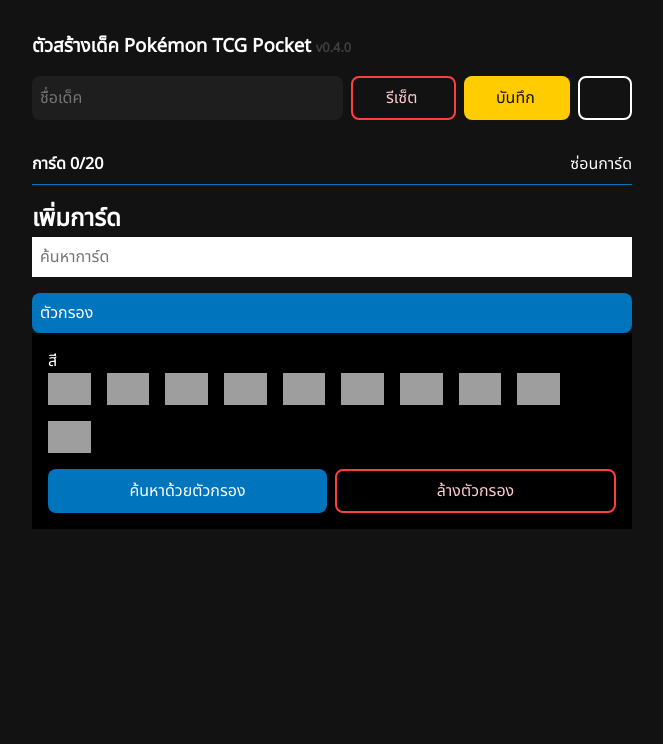
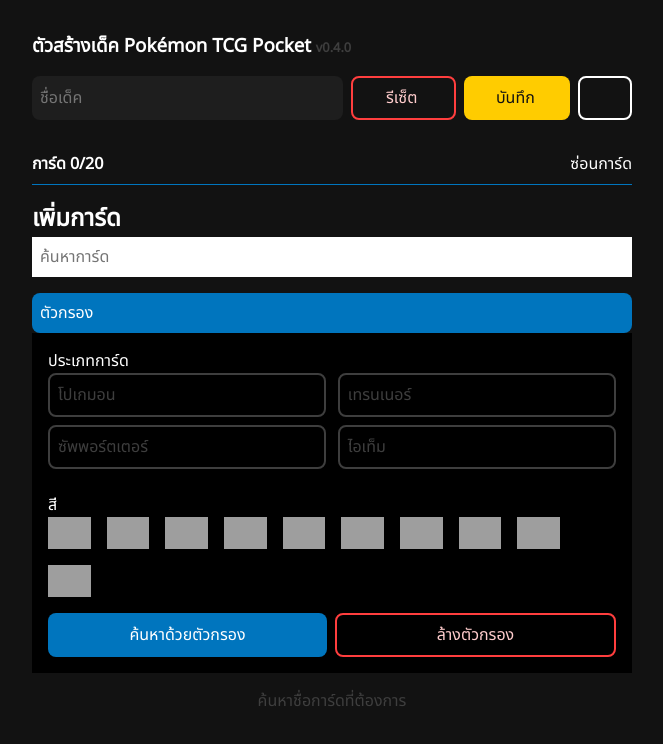
Before and after one commit to 3xbun/ptcgp-deck-builder, a Vue app: page / in a window 1280 px wide. Both pictures are taken after a click on the element "ตัวกรอง". Shown: the top 744 px of the page, without its empty margins (308-971 px from the left). Built offline with nearby package versions, Linux system fonts and the light colour scheme; grey boxes are pictures that could not be loaded.

Commit message:
add filter by card types

```diff
--- a/src/components/AddCards.vue
+++ b/src/components/AddCards.vue
@@ -11,6 +11,14 @@
     </div>
     <div class="filter" v-if="isShowFilter">
       <div class="animate__animated animate__faster animate__fadeInDown">
+        <p>ประเภทการ์ด</p>
+        <div class="types">
+          <p class="btn" :class="{ active: filter.type == 'pokemon' }" @click="filter.type = 'pokemon'">โปเกมอน</p>
+          <p class="btn" :class="{ active: filter.type == 'trainer' }" @click="filter.type = 'trainer'">เทรนเนอร์</p>
+          <p class="btn" :class="{ active: filter.type == 'supporter' }" @click="filter.type = 'supporter'">
+            ซัพพอร์ตเตอร์</p>
+          <p class="btn" :class="{ active: filter.type == 'item' }" @click="filter.type = 'item'">ไอเท็ม</p>
+        </div>
         <p>สี</p>
         <div class="colors">
           <img :class="{ active: filter.color == 'grass' }" @click="filter.color = 'grass'"
@@ -36,13 +44,16 @@
         </div>
         <div class="btns">
           <p class="btn" @click="searchWithFilter()">ค้นหาด้วยตัวกรอง</p>
-          <p class="btn reset" @click="filter.color = ''">ล้างตัวกรอง</p>
+          <p class="btn reset" @click="filter = {
+            color: '',
+            type: ''
+          }">ล้างตัวกรอง</p>
         </div>
       </div>
     </div>
 
     <div class="results">
-      <ul>
+      <ul v-if="results.length > 0">
         <li v-for="item in results">
           <div class="overlay" v-if="counter(item)">
             {{ counter(item) }}/2
@@ -56,6 +67,10 @@
             alt="" class="card">
         </li>
       </ul>
+      <div class="errors" v-else>
+        <p v-if="name">ไม่พบการค้นหา</p>
+        <p v-else>ค้นหาชื่อการ์ดที่ต้องการ</p>
+      </div>
     </div>
   </div>
 </template>
@@ -70,11 +85,24 @@
 const isShowFilter = ref(false)
 
 const filter = ref({
-  color: ''
+  color: '',
+  type: ''
 })
 
 const searchWithFilter = () => {
-  const link = `https://pocket.limitlesstcg.com/api/dm/search?q=${name.value}%20${filter.value.color ? 'type%3A' + filter.value.color : ''}&lang=en`
+  const type = filter.value.type
+  const color = filter.value.color
+
+  let link = `https://pocket.limitlesstcg.com/api/dm/search?q=${name.value}%20`
+
+  if (type || color) {
+    link += 'type%3A'
+  }
+
+  type ? link += type : null
+  type && color ? link += '%2B' : null
+  color ? link += color : null
+
   axios.get(link).then(res => { results.value = res.data })
 }
 
@@ -117,7 +145,6 @@
   const cards = deck.value.cards;
   const cardID = `${card.set}_${String(card.number).padStart(3, '0')}`
   card.cardID = cardID
-  console.log(card);
   return cards.filter(c => c.cardID == card.cardID).length
 }
 </script>
@@ -142,6 +169,27 @@
   background-color: black;
   padding: 1em;
   overflow: hidden;
+}
+
+.types {
+  display: flex;
+  justify-content: space-between;
+  flex-wrap: wrap;
+  margin-bottom: 1em;
+}
+
+.types p {
+  width: 49%;
+  margin: 0 0 .5em;
+  border: 2px solid var(--divider-color);
+  background-color: transparent;
+  color: var(--divider-color);
+}
+
+.types p.active {
+  border: 2px solid transparent;
+  background-color: var(--primary-button-bg);
+  color: var(--primary-button-text);
 }
 
 .colors {
@@ -225,6 +273,12 @@
   background-color: var(--secondary-button-bg);
 }
 
+.errors {
+  margin-top: 1em;
+  text-align: center;
+  color: var(--divider-color);
+}
+
 @media only screen and (max-width: 768px) {
   .overlay {
     font-size: 3rem;
```
